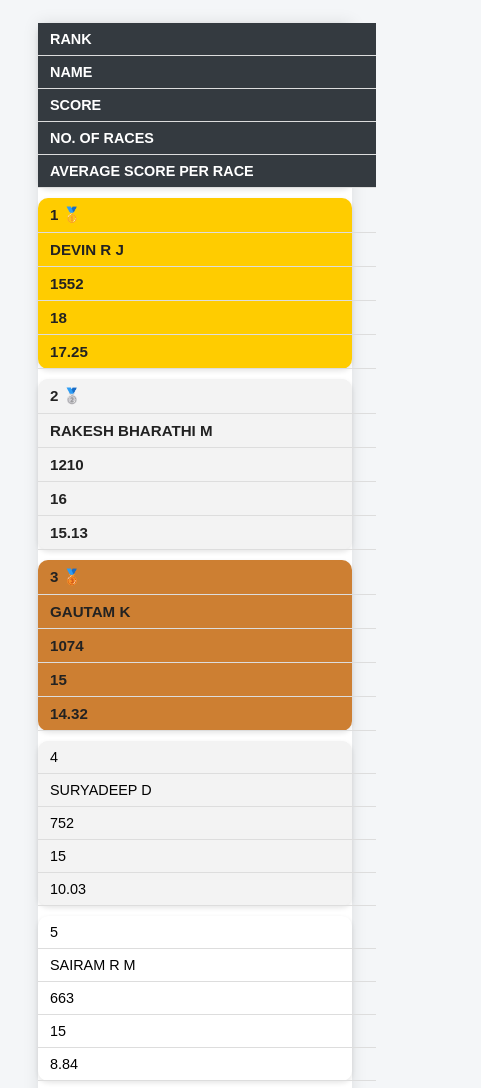
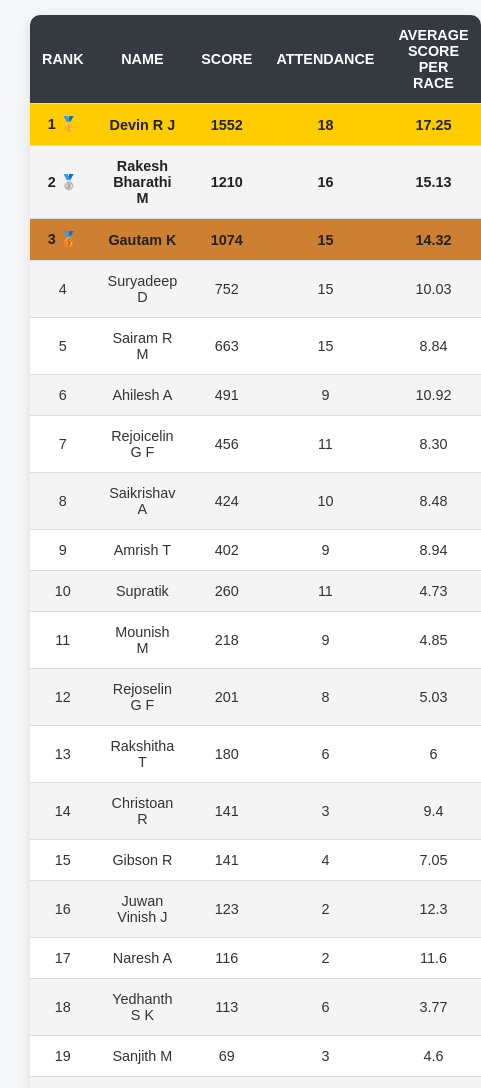
Before and after one commit to CyberTamizhan7/GMCA_Puzzle_Race, a plain HTML site: page index.html in a window 390 px wide. Shown: the part 151-1239 px from the top of the page, 481 px wide, since content can reach past the window. Drawn offline with Linux system fonts and the light colour scheme.

Commit message:
Updated Data and Mobile Screen Responsiveness

```diff
--- a/index.html
+++ b/index.html
@@ -3,170 +3,320 @@
 <head>
   <meta charset="UTF-8">
   <meta name="viewport" content="width=device-width, initial-scale=1.0">
-  <title>GM Chess Academy Puzzle Race LeaderBoard</title>
+  <title>GM Chess Academy Puzzle Race LeaderBoard (18 Races)</title>
   <style>
     body {
       font-family: 'Arial', sans-serif;
-      background: #f4f6f8;
+      background-color: #f4f6f8;
+      margin: 0;
       padding: 30px;
+      color: #333;
     }
 
     h1 {
       text-align: center;
+      font-size: 2.8em;
+      font-weight: 700;
       color: #333;
       margin-bottom: 30px;
-      font-size: 2.2em;
-      font-weight: 600;
     }
 
     table {
-      width: 80%;
+      width: 100%;
+      max-width: 1200px;
       margin: 0 auto;
       border-collapse: collapse;
-      background: white;
-      box-shadow: 0 0 15px rgba(0,0,0,0.1);
+      background-color: white;
+      box-shadow: 0 4px 12px rgba(0, 0, 0, 0.1);
+      border-radius: 10px;
+      overflow: hidden;
     }
 
     th, td {
-      padding: 18px;
+      padding: 20px;
       text-align: center;
+      font-size: 1.2em;
       border-bottom: 1px solid #ddd;
-      font-size: 1.1em;
-      transition: all 0.3s ease;
+      transition: background-color 0.3s ease, transform 0.3s ease;
     }
 
     th {
-      background-color: #343A40; /* Green background */
+      background-color: #343A40;
       color: white;
+      text-transform: uppercase;
+      font-weight: 600;
       font-size: 1.3em;
-      text-transform: uppercase;
-      font-weight: bold;
     }
 
     tr:nth-child(even) {
-      background: #f9f9f9;
+      background-color: #f9f9f9;
     }
 
     tr:hover td {
-      transform: scale(1.1);
-      cursor: pointer;
+      transform: scale(1.05);
+      background-color: #f1f1f1;
     }
 
     .gold {
       background-color: #ffcc00;
       font-weight: bold;
       color: #222;
-      font-size: 1.1em;
     }
 
     .silver {
       background-color: #d3d3d3;
       font-weight: bold;
       color: #222;
-      font-size: 1.1em;
     }
 
     .bronze {
       background-color: #cd7f32;
       font-weight: bold;
       color: #222;
-      font-size: 1.1em;
     }
 
     .capitalize {
-      text-transform: uppercase;
+      text-transform: capitalize;
     }
 
-    /* Mobile responsiveness */
+    /* Responsive Design */
     @media screen and (max-width: 768px) {
-      table {
-        width: 100%; /* Make the table width 100% on smaller screens */
-      }
-
       th, td {
-        padding: 12px; /* Reduce padding for better spacing on mobile */
-        font-size: 0.95em; /* Slightly smaller font for better fit */
+        padding: 15px;
+        font-size: 1em;
       }
 
       h1 {
-        font-size: 1.8em; /* Adjust font size of heading for small screens */
+        font-size: 2em;
+	text-align: center;
+	width: 100%;
+	margin-left: 15%;
       }
 
-      /* Stack table columns for small screens */
-      th, td {
-        display: block;
-        width: 100%;
-        text-align: left;
-        padding: 8px 12px;
-      }
-
-      /* Add some margin between each row */
-      tr {
-        margin-bottom: 10px;
-        display: block;
-        background: #fff;
-        border-radius: 10px;
-        box-shadow: 0 2px 5px rgba(0,0,0,0.1);
+      table {
+        width: 95%;
       }
 
       tr:nth-child(even) {
-        background: #f3f3f3;
-      }
-
-      .gold, .silver, .bronze {
-        font-size: 1.05em;
-      }
-
-      /* Adjust padding for small screens on table rows */
-      tr:hover td {
-        transform: none; /* No scaling on hover for mobile */
+        background-color: #f4f4f4;
       }
     }
 
-    /* For even smaller screens */
     @media screen and (max-width: 480px) {
       th, td {
-        font-size: 0.9em; /* Make text slightly smaller */
+        font-size: 0.9em;
+        padding: 12px;
       }
 
       h1 {
-        font-size: 1.6em; /* Adjust heading size for smaller screens */
+        font-size: 1.6em;
+      }
+
+      table {
+        width: 100%;
       }
     }
   </style>
 </head>
 <body>
+
   <h1>🏆 GM Chess Academy Puzzle Race LeaderBoard (18 Races) 🏆</h1>
+
   <table>
     <thead>
       <tr>
         <th>Rank</th>
         <th>Name</th>
         <th>Score</th>
-        <th>No. of Races</th>
-        <th>Average Score Per Race</th>
+        <th>Attendance</th>
+        <th>Average Score per Race</th>
       </tr>
     </thead>
     <tbody>
-      <tr class="gold"><td>1 🥇</td><td class="capitalize">Devin R J</td><td>1552</td><td>18</td><td>17.25</td></tr>
-      <tr class="silver"><td>2 🥈</td><td class="capitalize">Rakesh Bharathi M</td><td>1210</td><td>16</td><td>15.13</td></tr>
-      <tr class="bronze"><td>3 🥉</td><td class="capitalize">Gautam K</td><td>1074</td><td>15</td><td>14.32</td></tr>
-      <tr><td>4</td><td class="capitalize">Suryadeep D</td><td>752</td><td>15</td><td>10.03</td></tr>
-      <tr><td>5</td><td class="capitalize">Sairam R M</td><td>663</td><td>15</td><td>8.84</td></tr>
-      <tr><td>6</td><td class="capitalize">Ahilesh A</td><td>491</td><td>9</td><td>10.91</td></tr>
-      <tr><td>7</td><td class="capitalize">Rejoicelin G F</td><td>456</td><td>11</td><td>8.29</td></tr>
-      <tr><td>8</td><td class="capitalize">Saikrishav A</td><td>424</td><td>10</td><td>8.48</td></tr>
-      <tr><td>9</td><td class="capitalize">Amrish T</td><td>402</td><td>9</td><td>8.93</td></tr>
-      <tr><td>10</td><td class="capitalize">Rejoselin G F</td><td>201</td><td>9</td><td>4.47</td></tr>
-      <tr><td>11</td><td class="capitalize">Christoan R</td><td>141</td><td>9</td><td>3.13</td></tr>
-      <tr><td>12</td><td class="capitalize">Gibson R</td><td>141</td><td>9</td><td>3.13</td></tr>
-      <tr><td>13</td><td class="capitalize">Juwan Vinish J</td><td>123</td><td>9</td><td>2.73</td></tr>
-      <tr><td>14</td><td class="capitalize">Ishaan Arsh</td><td>31</td><td>9</td><td>0.69</td></tr>
-      <tr><td>15</td><td class="capitalize">Mounish M</td><td>218</td><td>9</td><td>4.84</td></tr>
-      <tr><td>16</td><td class="capitalize">Naresh A</td><td>116</td><td>9</td><td>2.58</td></tr>
-      <tr><td>17</td><td class="capitalize">Rakshitha T</td><td>180</td><td>9</td><td>4.00</td></tr>
-      <tr><td>18</td><td class="capitalize">Ramnath Revanth S</td><td>12</td><td>9</td><td>0.27</td></tr>
+      <!-- Data entries start here -->
+      <tr class="gold">
+        <td>1 🥇</td>
+        <td class="capitalize">Devin R J</td>
+        <td>1552</td>
+        <td>18</td>
+        <td>17.25</td>
+      </tr>
+      <tr class="silver">
+        <td>2 🥈</td>
+        <td class="capitalize">Rakesh Bharathi M</td>
+        <td>1210</td>
+        <td>16</td>
+        <td>15.13</td>
+      </tr>
+      <tr class="bronze">
+        <td>3 🥉</td>
+        <td class="capitalize">Gautam K</td>
+        <td>1074</td>
+        <td>15</td>
+        <td>14.32</td>
+      </tr>
+      <tr>
+        <td>4</td>
+        <td class="capitalize">Suryadeep D</td>
+        <td>752</td>
+        <td>15</td>
+        <td>10.03</td>
+      </tr>
+      <tr>
+        <td>5</td>
+        <td class="capitalize">Sairam R M</td>
+        <td>663</td>
+        <td>15</td>
+        <td>8.84</td>
+      </tr>
+      <tr>
+        <td>6</td>
+        <td class="capitalize">Ahilesh A</td>
+        <td>491</td>
+        <td>9</td>
+        <td>10.92</td>
+      </tr>
+      <tr>
+        <td>7</td>
+        <td class="capitalize">Rejoicelin G F</td>
+        <td>456</td>
+        <td>11</td>
+        <td>8.30</td>
+      </tr>
+      <tr>
+        <td>8</td>
+        <td class="capitalize">Saikrishav A</td>
+        <td>424</td>
+        <td>10</td>
+        <td>8.48</td>
+      </tr>
+      <tr>
+        <td>9</td>
+        <td class="capitalize">Amrish T</td>
+        <td>402</td>
+        <td>9</td>
+        <td>8.94</td>
+      </tr>
+      <tr>
+        <td>10</td>
+        <td class="capitalize">Supratik</td>
+        <td>260</td>
+        <td>11</td>
+        <td>4.73</td>
+      </tr>
+      <tr>
+        <td>11</td>
+        <td class="capitalize">Mounish M</td>
+        <td>218</td>
+        <td>9</td>
+        <td>4.85</td>
+      </tr>
+      <tr>
+        <td>12</td>
+        <td class="capitalize">Rejoselin G F</td>
+        <td>201</td>
+        <td>8</td>
+        <td>5.03</td>
+      </tr>
+      <tr>
+        <td>13</td>
+        <td class="capitalize">Rakshitha T</td>
+        <td>180</td>
+        <td>6</td>
+        <td>6</td>
+      </tr>
+      <tr>
+        <td>14</td>
+        <td class="capitalize">Christoan R</td>
+        <td>141</td>
+        <td>3</td>
+        <td>9.4</td>
+      </tr>
+      <tr>
+        <td>15</td>
+        <td class="capitalize">Gibson R</td>
+        <td>141</td>
+        <td>4</td>
+        <td>7.05</td>
+      </tr>
+      <tr>
+        <td>16</td>
+        <td class="capitalize">Juwan Vinish J</td>
+        <td>123</td>
+        <td>2</td>
+        <td>12.3</td>
+      </tr>
+      <tr>
+        <td>17</td>
+        <td class="capitalize">Naresh A</td>
+        <td>116</td>
+        <td>2</td>
+        <td>11.6</td>
+      </tr>
+      <tr>
+        <td>18</td>
+        <td class="capitalize">Yedhanth S K</td>
+        <td>113</td>
+        <td>6</td>
+        <td>3.77</td>
+      </tr>
+      <tr>
+        <td>19</td>
+        <td class="capitalize">Sanjith M</td>
+        <td>69</td>
+        <td>3</td>
+        <td>4.6</td>
+      </tr>
+      <tr>
+        <td>20</td>
+        <td class="capitalize">Dhanya S</td>
+        <td>68</td>
+        <td>2</td>
+        <td>6.8</td>
+      </tr>
+      <tr>
+        <td>21</td>
+        <td class="capitalize">Kesika S K</td>
+        <td>54</td>
+        <td>4</td>
+        <td>2.7</td>
+      </tr>
+      <tr>
+        <td>22</td>
+        <td class="capitalize">Ishaan Arsh</td>
+        <td>31</td>
+        <td>2</td>
+        <td>3.1</td>
+      </tr>
+      <tr>
+        <td>23</td>
+        <td class="capitalize">Ramnath Revanth S</td>
+        <td>12</td>
+        <td>2</td>
+        <td>1.2</td>
+      </tr>
+      <tr>
+        <td>24</td>
+        <td class="capitalize">Sanjay R</td>
+        <td>11</td>
+        <td>1</td>
+        <td>2.2</td>
+      </tr>
+      <tr>
+        <td>25</td>
+        <td class="capitalize">Chris Matteo A L</td>
+        <td>10</td>
+        <td>1</td>
+        <td>2</td>
+      </tr>
     </tbody>
   </table>
+
 </body>
 </html>
+
+    </tbody>
+  </table>
+
+</body>
+</html>
```
